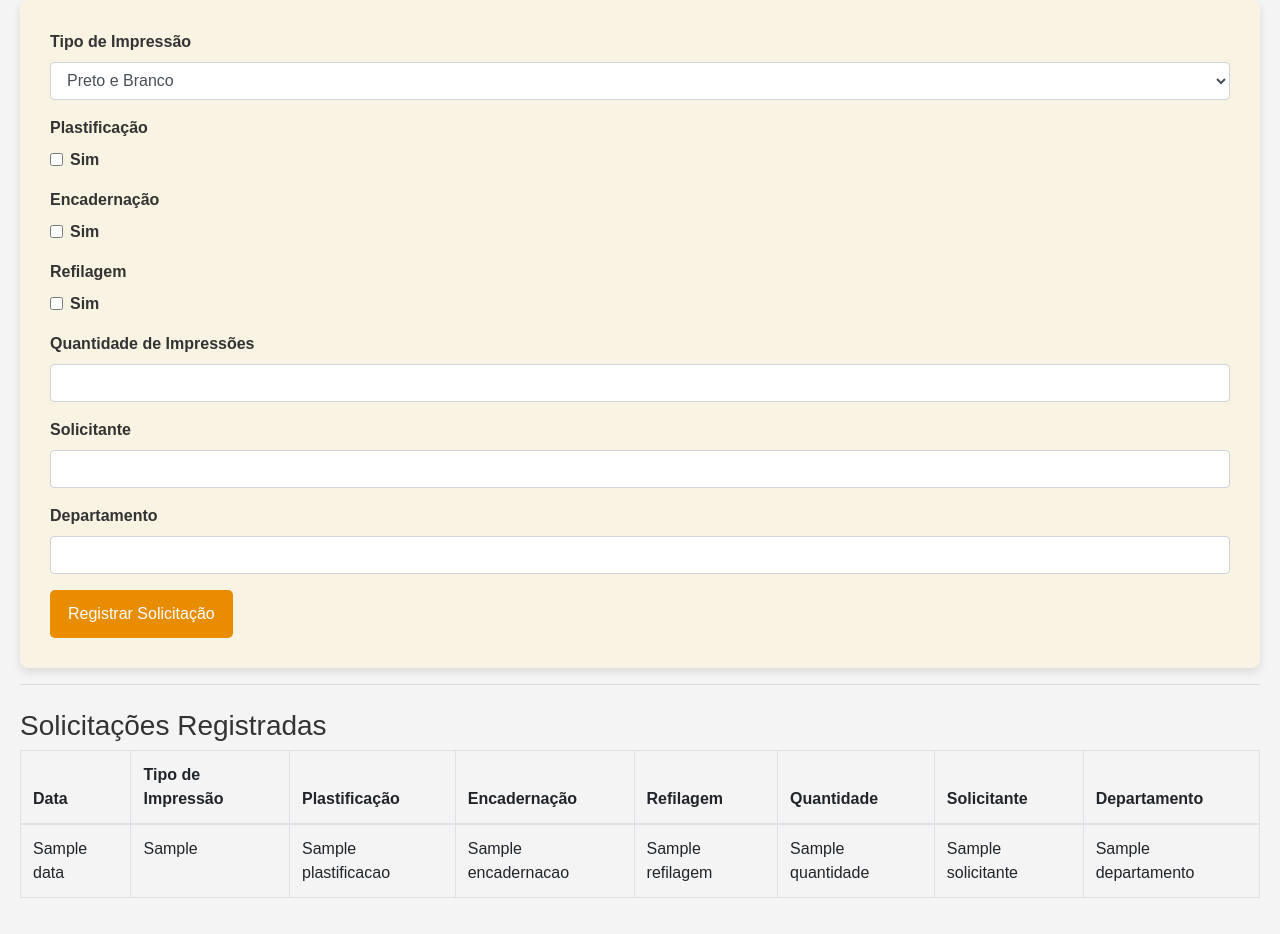
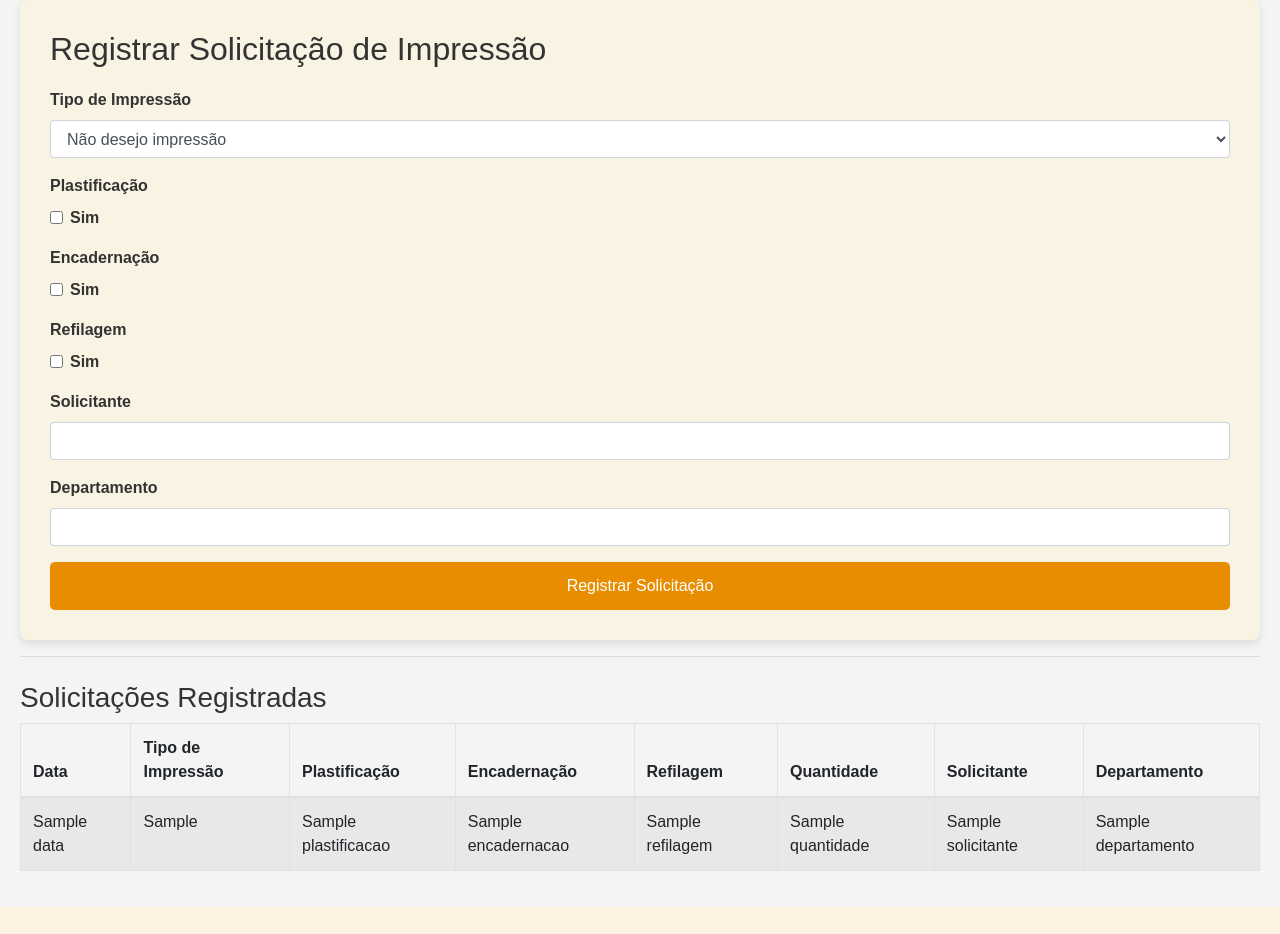
Before and after one commit to laviniasa/selbmanager, a Flask app: template gerenciador_estoque/templates/solicitacoes.html in a window 1280 px wide. Shown: the part 85-1019 px from the top of the page. After the commit the page ends 992 px from the top, so only its background shows below. Run offline with Flask 3, Linux system fonts and the light colour scheme; the template is opened without the code that fills it: most values are stand-ins (such as "Sample title", 1, 10 or a date in 2020); some libraries are stand-ins or nearby versions.

Commit message:
Update solicitacoes.html

```diff
--- a/gerenciador_estoque/templates/solicitacoes.html
+++ b/gerenciador_estoque/templates/solicitacoes.html
@@ -54,11 +54,17 @@
             color: #ffffff;
             border: none;
             border-radius: 5px;
-            transition: all 0.3s ease;
+            transition: background-color 0.2s ease, transform 0.2s ease;
+            cursor: pointer;
         }
 
         .btn:hover {
-            transform: scale(1.1);
+            transform: scale(1.05);
+            background-color: #d87a00; /* Cor mais suave */
+        }
+
+        .btn:active {
+            transform: scale(1.02);
             background-color: #e88d00;
         }
 
@@ -121,7 +127,6 @@
     <nav class="navbar navbar-expand-lg navbar-dark" style="background-color: #e2e2e2;">
         <div class="collapse navbar-collapse" id="navbarNav">
             <ul class="navbar-nav">
-                <!-- Título "Solicitações" no canto esquerdo -->
                 <li class="nav-item active">
                     <a class="navbar-brand" href="#">Solicitações</a>
                 </li>
@@ -140,25 +145,37 @@
         </div>
     </nav>
 
-
     <!-- Mensagens de feedback -->
     {% with mensagens = get_flashed_messages(with_categories=true) %}
         {% if mensagens %}
-        <div class="alert alert-{{ mensagens[0][0] }}">
+        <div class="alert alert-{{ mensagens[0][0] }} alert-dismissible fade show" role="alert">
             {{ mensagens[0][1] }}
+            <button type="button" class="close" data-dismiss="alert" aria-label="Close">
+                <span aria-hidden="true">&times;</span>
+            </button>
         </div>
         {% endif %}
     {% endwith %}
 
     <!-- Formulário para Solicitação -->
-    <form action="{{ url_for('solicitacoes') }}" method="POST">
+    <form id="solicitacaoForm" action="{{ url_for('solicitacoes') }}" method="POST">
+        <h2 class="titulo-solicitacoes">Registrar Solicitação de Impressão</h2>
+
         <div class="form-group">
             <label for="tipo_impressao">Tipo de Impressão</label>
-            <select class="form-control" id="tipo_impressao" name="tipo_impressao" required>
+            <select class="form-control" id="tipo_impressao" name="tipo_impressao" required onchange="toggleQuantidadeField()">
+                <option value="nao_desejo_impressao">Não desejo impressão</option>
                 <option value="preto_e_branco">Preto e Branco</option>
                 <option value="colorido">Colorido</option>
             </select>
         </div>
+
+        <!-- Campo Quantidade de Impressões que será mostrado quando o tipo de impressão for selecionado -->
+        <div class="form-group" id="quantidade-group" style="display: none;">
+            <label for="quantidade">Quantidade de Impressões</label>
+            <input type="number" class="form-control" id="quantidade" name="quantidade" min="1">
+        </div>
+
         <div class="form-group">
             <label for="plastificacao">Plastificação</label>
             <div class="form-check">
@@ -166,6 +183,7 @@
                 <label class="form-check-label" for="plastificacao">Sim</label>
             </div>
         </div>
+
         <div class="form-group">
             <label for="encadernacao">Encadernação</label>
             <div class="form-check">
@@ -173,6 +191,7 @@
                 <label class="form-check-label" for="encadernacao">Sim</label>
             </div>
         </div>
+
         <div class="form-group">
             <label for="refilagem">Refilagem</label>
             <div class="form-check">
@@ -180,19 +199,18 @@
                 <label class="form-check-label" for="refilagem">Sim</label>
             </div>
         </div>
-        <div class="form-group">
-            <label for="quantidade">Quantidade de Impressões</label>
-            <input type="number" class="form-control" id="quantidade" name="quantidade" required min="1">
-        </div>
+
         <div class="form-group">
             <label for="solicitante">Solicitante</label>
             <input type="text" class="form-control" id="solicitante" name="solicitante" required>
         </div>
+
         <div class="form-group">
             <label for="departamento">Departamento</label>
             <input type="text" class="form-control" id="departamento" name="departamento" required>
         </div>
-        <button type="submit" class="btn">Registrar Solicitação</button>
+
+        <button type="submit" class="btn btn-block">Registrar Solicitação</button>
     </form>
 
     <hr>
@@ -200,7 +218,7 @@
     <!-- Listagem das Solicitações -->
     <h3 class="mt-4" style="color: #333;">Solicitações Registradas</h3>
     {% if solicitacoes %}
-    <table class="table table-bordered">
+    <table class="table table-bordered table-striped">
         <thead>
             <tr>
                 <th>Data</th>
@@ -228,11 +246,32 @@
             {% endfor %}
         </tbody>
     </table>
-    {% else %}
+{% else %}
     <p class="alert alert-warning">Não há solicitações registradas.</p>
-    {% endif %}
+{% endif %}
 
-    <!-- Scripts -->
+
+
+    <script>
+        // Função para mostrar ou esconder o campo de quantidade de impressões
+        function toggleQuantidadeField() {
+            var tipoImpressao = document.getElementById('tipo_impressao').value;
+            var quantidadeGroup = document.getElementById('quantidade-group');
+
+            if (tipoImpressao === "nao_desejo_impressao") {
+                quantidadeGroup.style.display = 'none';
+                // Remove a quantidade do formulário
+                document.getElementById('quantidade').removeAttribute('required');
+            } else {
+                quantidadeGroup.style.display = 'block';
+                document.getElementById('quantidade').setAttribute('required', 'required');
+            }
+        }
+
+        // Inicializa a exibição correta do campo de quantidade ao carregar a página
+        window.onload = toggleQuantidadeField;
+    </script>
+
     <script src="https://code.jquery.com/jquery-3.5.1.slim.min.js"></script>
     <script src="https://cdn.jsdelivr.net/npm/@popperjs/core@2.9.1/dist/umd/popper.min.js"></script>
     <script src="https://stackpath.bootstrapcdn.com/bootstrap/4.5.2/js/bootstrap.min.js"></script>
```
